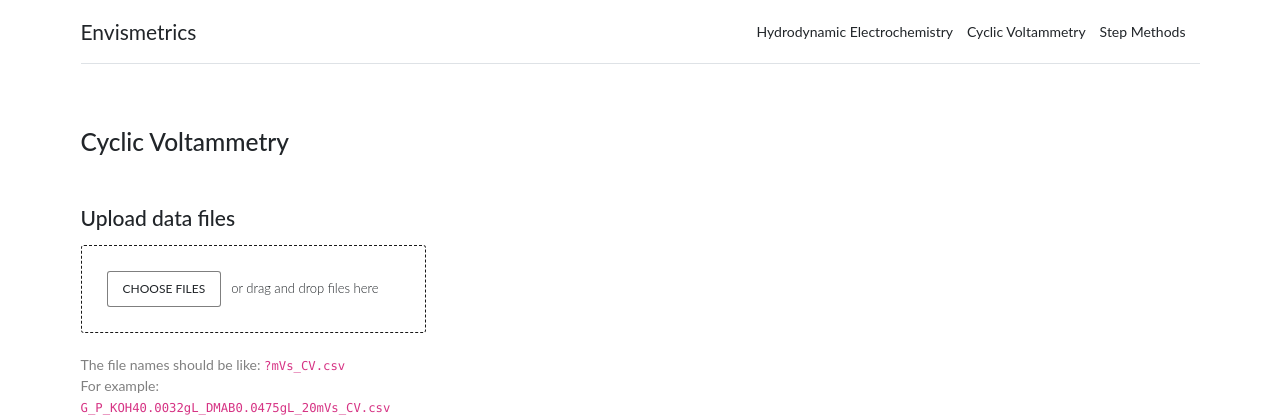
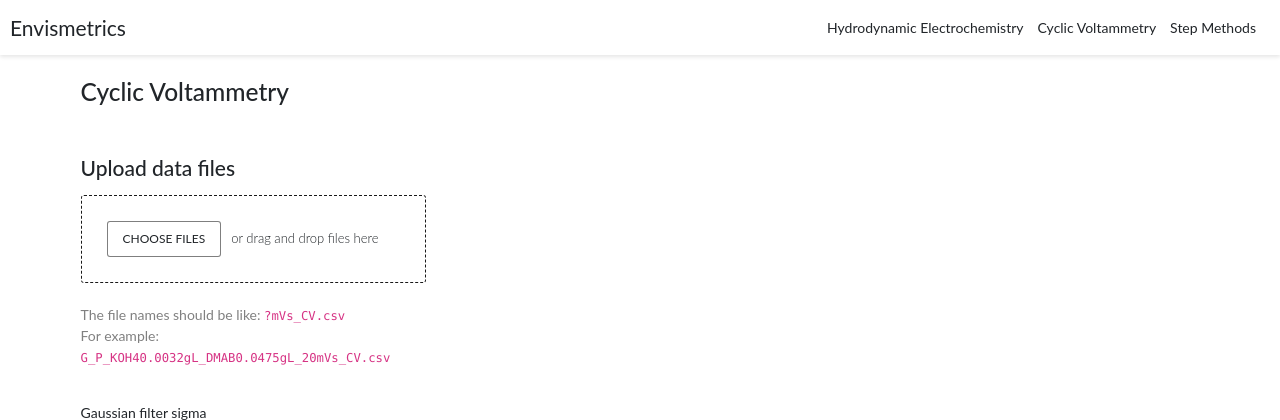
Before and after one commit to oliverrdz/Envismetrics, a Flask app: page /cv in a window 1280 px wide. Shown: the top 420 px of the page. Run offline with Flask 3, Linux system fonts and the light colour scheme; parts of the project's set-up code (start-up, migrations or seed data) failed here and were passed over; some libraries are stand-ins or nearby versions.

Commit message:
navbar shadow

```diff
--- a/app.py
+++ b/app.py
@@ -43,12 +43,12 @@ def index():
 @app.route("/hyd_elec")
 def hyd_elec():
     notes = []
-    return render_template('hyd_elec.html', notes=notes)
+    return render_template('m1_hyd_elec.html', notes=notes)
 
 @app.route("/cv")
 def cv():
     notes = []
-    return render_template('cv.html', notes=notes)
+    return render_template('m2_cv.html', notes=notes)
 
 @app.route('/upload', methods=['POST'])
 def upload_file():
--- a/static/style.css
+++ b/static/style.css
@@ -16,7 +16,12 @@ html {
     }
 }
 
-
+.mynavbar {
+  background-color: white;
+    padding: 10px 10px 10px 10px;
+      box-shadow: 0 2px 4px rgba(0,0,0,.1); /* 添加阴影效果 */
+    border-radius: 0; /* 移除圆角 */
+}
 
 .card-deck .card {
   min-width: 220px;
--- a/templates/hyd_elec.html
+++ b/templates/m1_hyd_elec.html
@@ -18,7 +18,7 @@
 
     <main>
 
-        <div class="py-5">
+        <div class="py-5 mt-lg-4">
             <h3>Rotating Disk Electrode (RDE) Levich and Koutecky-Levich Analysis Module.</h3>
         </div>
 
--- a/templates/cv.html
+++ b/templates/m2_cv.html
@@ -18,7 +18,7 @@
 
     <main>
 
-        <div class="py-5">
+        <div class="py-5  mt-lg-4">
             <h3>Cyclic Voltammetry</h3>
         </div>
 
--- a/templates/navbar.html
+++ b/templates/navbar.html
@@ -1,6 +1,6 @@
 
-<header>
-  <div class="d-flex flex-column flex-md-row align-items-center pb-3 mb-4 border-bottom">
+<div class="fixed-top mynavbar">
+  <div class="d-flex flex-column flex-md-row align-items-center">
     <a href="/" class="d-flex align-items-center text-dark text-decoration-none">
       <span class="fs-4">Envismetrics</span>
     </a>
@@ -11,4 +11,4 @@
       <a class="me-3 py-2 text-dark text-decoration-none" href="#">Step Methods</a>
     </nav>
   </div>
-</header>
+</div>
```
